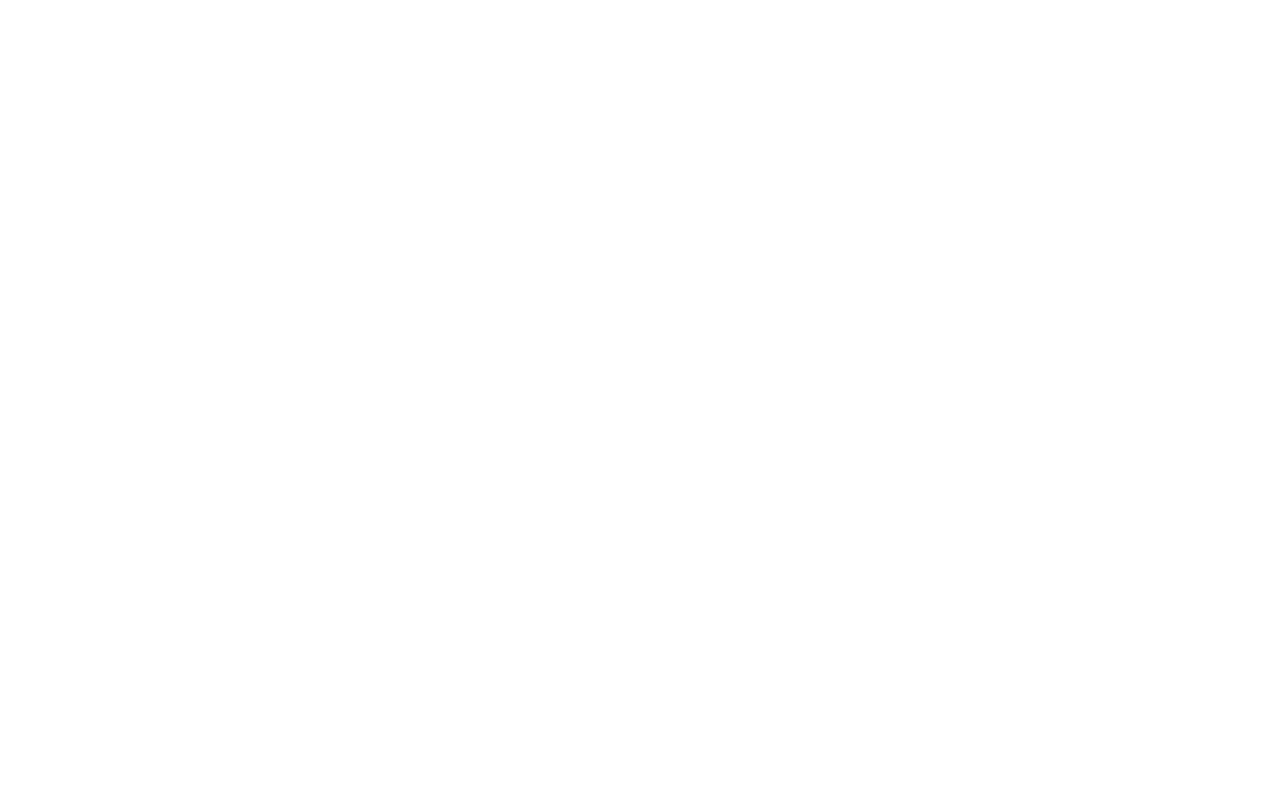
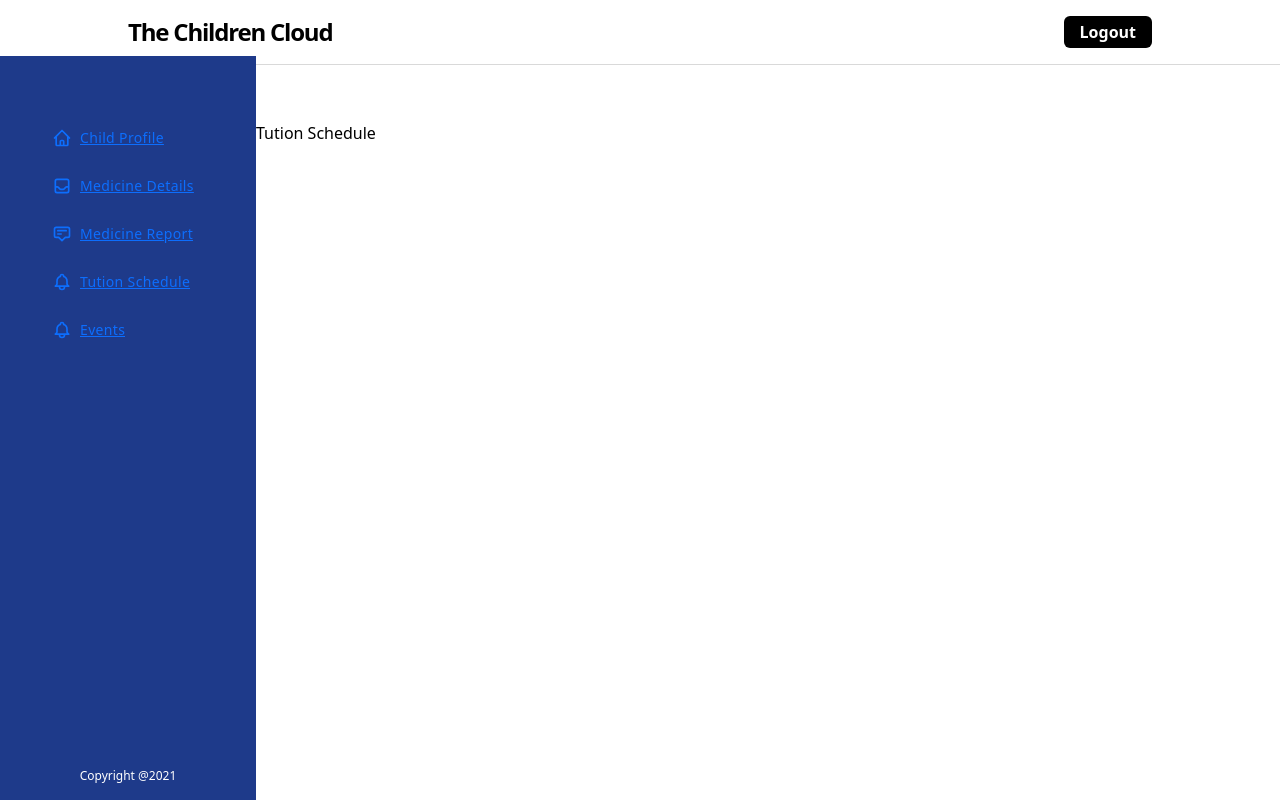
Before and after one commit to miyurugunarathna/children-cloud-frontend, a React (Vite) app: page /tution in a window 1280 px wide. Before the commit this address had no page. Built offline with nearby package versions, Linux system fonts and the light colour scheme.

Commit message:
latest changes

```diff
--- a/src/App.jsx
+++ b/src/App.jsx
@@ -8,6 +8,10 @@ import BillItemUpdate from "./pages/Bill/updateBillItem.jsx";
 import Bill from "./pages/Bill/bill.jsx";
 import Payment from "./pages/Payment/payment.jsx";
 import { Login, Register, ChildProfile } from "./pages";
+import Events from "./pages/Child/Events";
+import MedicineDetails from "./pages/Child/MedicineDetails";
+import MedicineReport from "./pages/Child/MedicineReport";
+import TutionSchedule from "./pages/Child/TutionSchedule";
 
 function App() {
   return (
@@ -24,6 +28,10 @@ function App() {
         <Route path="/" element={<Login />} />
         <Route path="/register" element={<Register />} />
         <Route path="/kidos" element={<ChildProfile />} />
+        <Route path="/events" element={<Events />} />
+        <Route path="/medicalDetails" element={<MedicineDetails />} />
+        <Route path="/medicalReport" element={<MedicineReport />} />
+        <Route path="/tution" element={<TutionSchedule />} />
       </Routes>
     </Router>
   );
--- a/src/components/Sidebar.jsx
+++ b/src/components/Sidebar.jsx
@@ -1,4 +1,5 @@
 import React from "react";
+import { Link } from "react-router-dom";
 
 const Sidebar = () => {
   return (
@@ -11,8 +12,8 @@ const Sidebar = () => {
             </div>
           </li>
           <li>
-            <a
-              href="#"
+            <Link
+              to="/kidos"
               class="relative flex flex-row items-center h-11 focus:outline-none hover:bg-blue-800 dark:hover:bg-gray-600 text-white-600 hover:text-white-800 border-l-4 border-transparent hover:border-blue-500 dark:hover:border-gray-800 pr-6">
               <span class="inline-flex justify-center items-center ml-4">
                 <svg
@@ -31,11 +32,11 @@ const Sidebar = () => {
               <span class="ml-2 text-sm tracking-wide truncate">
                 Child Profile
               </span>
-            </a>
+            </Link>
           </li>
           <li>
-            <a
-              href="#"
+            <Link
+              to="/medicalDetails"
               class="relative flex flex-row items-center h-11 focus:outline-none hover:bg-blue-800 dark:hover:bg-gray-600 text-white-600 hover:text-white-800 border-l-4 border-transparent hover:border-blue-500 dark:hover:border-gray-800 pr-6">
               <span class="inline-flex justify-center items-center ml-4">
                 <svg
@@ -54,11 +55,11 @@ const Sidebar = () => {
               <span class="ml-2 text-sm tracking-wide truncate">
                 Medicine Details
               </span>
-            </a>
+            </Link>
           </li>
           <li>
-            <a
-              href="#"
+            <Link
+              to="/medicalReport"
               class="relative flex flex-row items-center h-11 focus:outline-none hover:bg-blue-800 dark:hover:bg-gray-600 text-white-600 hover:text-white-800 border-l-4 border-transparent hover:border-blue-500 dark:hover:border-gray-800 pr-6">
               <span class="inline-flex justify-center items-center ml-4">
                 <svg
@@ -77,11 +78,11 @@ const Sidebar = () => {
               <span class="ml-2 text-sm tracking-wide truncate">
                 Medicine Report
               </span>
-            </a>
+            </Link>
           </li>
           <li>
-            <a
-              href="#"
+            <Link
+              to="/tution"
               class="relative flex flex-row items-center h-11 focus:outline-none hover:bg-blue-800 dark:hover:bg-gray-600 text-white-600 hover:text-white-800 border-l-4 border-transparent hover:border-blue-500 dark:hover:border-gray-800 pr-6">
               <span class="inline-flex justify-center items-center ml-4">
                 <svg
@@ -100,12 +101,12 @@ const Sidebar = () => {
               <span class="ml-2 text-sm tracking-wide truncate">
                 Tution Schedule
               </span>
-            </a>
+            </Link>
           </li>
 
           <li>
-            <a
-              href="#"
+            <Link
+              to="/events"
               class="relative flex flex-row items-center h-11 focus:outline-none hover:bg-blue-800 dark:hover:bg-gray-600 text-white-600 hover:text-white-800 border-l-4 border-transparent hover:border-blue-500 dark:hover:border-gray-800 pr-6">
               <span class="inline-flex justify-center items-center ml-4">
                 <svg
@@ -122,7 +123,7 @@ const Sidebar = () => {
                 </svg>
               </span>
               <span class="ml-2 text-sm tracking-wide truncate">Events</span>
-            </a>
+            </Link>
           </li>
         </ul>
         <p class="mb-14 px-5 py-3 hidden md:block text-center text-xs">
--- a/src/pages/Child/ChildProfile.jsx
+++ b/src/pages/Child/ChildProfile.jsx
@@ -1,8 +1,24 @@
-import React from "react";
+import React, { useState, useEffect } from "react";
+import { useDispatch, useSelector } from "react-redux";
+import { getChildStore } from "../../store/Child";
+import childRequest from "../../api/Child/child.request";
 import Header from "../../components/Header";
 import Sidebar from "../../components/Sidebar";
 
 export const ChildProfile = () => {
+  const childs = useSelector((state) => state.child);
+  const [childprofile, setchilds] = useState([]);
+  const dispatch = useDispatch();
+
+  useEffect(() => {
+    dispatch(getChildStore());
+  }, [dispatch]);
+
+  useEffect(() => {
+    childRequest.getChildsOfParent().then((res) => {
+      console.log(res);
+    });
+  }, []);
   return (
     <div>
       <div class="min-h-screen flex flex-col flex-auto flex-shrink-0 antialiased bg-white dark:bg-gray-700 text-black dark:text-white">
--- /dev/null
+++ b/src/pages/Child/Events.jsx
@@ -0,0 +1,19 @@
+import React from "react";
+import Header from "../../components/Header";
+import Sidebar from "../../components/Sidebar";
+
+const Events = () => {
+  return (
+    <div>
+      <div class="min-h-screen flex flex-col flex-auto flex-shrink-0 antialiased bg-white dark:bg-gray-700 text-black dark:text-white">
+        <Header />
+        <Sidebar />
+        <div class="h-full ml-14 mt-14 mb-10 md:ml-64">
+          <p>Events</p>
+        </div>
+      </div>
+    </div>
+  );
+};
+
+export default Events;
--- /dev/null
+++ b/src/pages/Child/MedicineDetails.jsx
@@ -0,0 +1,19 @@
+import React from "react";
+import Header from "../../components/Header";
+import Sidebar from "../../components/Sidebar";
+
+const MedicineDetails = () => {
+  return (
+    <div>
+      <div class="min-h-screen flex flex-col flex-auto flex-shrink-0 antialiased bg-white dark:bg-gray-700 text-black dark:text-white">
+        <Header />
+        <Sidebar />
+        <div class="h-full ml-14 mt-14 mb-10 md:ml-64">
+          <p>Medicine Details</p>
+        </div>
+      </div>
+    </div>
+  );
+};
+
+export default MedicineDetails;
--- /dev/null
+++ b/src/pages/Child/MedicineReport.jsx
@@ -0,0 +1,19 @@
+import React from "react";
+import Header from "../../components/Header";
+import Sidebar from "../../components/Sidebar";
+
+const MedicineReport = () => {
+  return (
+    <div>
+      <div class="min-h-screen flex flex-col flex-auto flex-shrink-0 antialiased bg-white dark:bg-gray-700 text-black dark:text-white">
+        <Header />
+        <Sidebar />
+        <div class="h-full ml-14 mt-14 mb-10 md:ml-64">
+          <p>Medicine Report</p>
+        </div>
+      </div>
+    </div>
+  );
+};
+
+export default MedicineReport;
--- /dev/null
+++ b/src/pages/Child/TutionSchedule.jsx
@@ -0,0 +1,19 @@
+import React from "react";
+import Header from "../../components/Header";
+import Sidebar from "../../components/Sidebar";
+
+const TutionSchedule = () => {
+  return (
+    <div>
+      <div class="min-h-screen flex flex-col flex-auto flex-shrink-0 antialiased bg-white dark:bg-gray-700 text-black dark:text-white">
+        <Header />
+        <Sidebar />
+        <div class="h-full ml-14 mt-14 mb-10 md:ml-64">
+          <p>Tution Schedule</p>
+        </div>
+      </div>
+    </div>
+  );
+};
+
+export default TutionSchedule;
```
Also changed, not shown: src/components/AdminSidebar.jsx (added), src/components/StaffSidebar.jsx (added).
